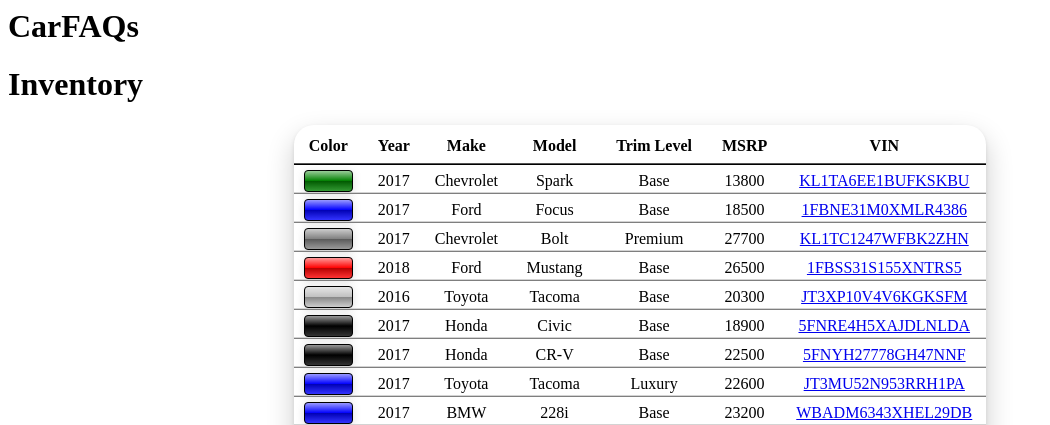
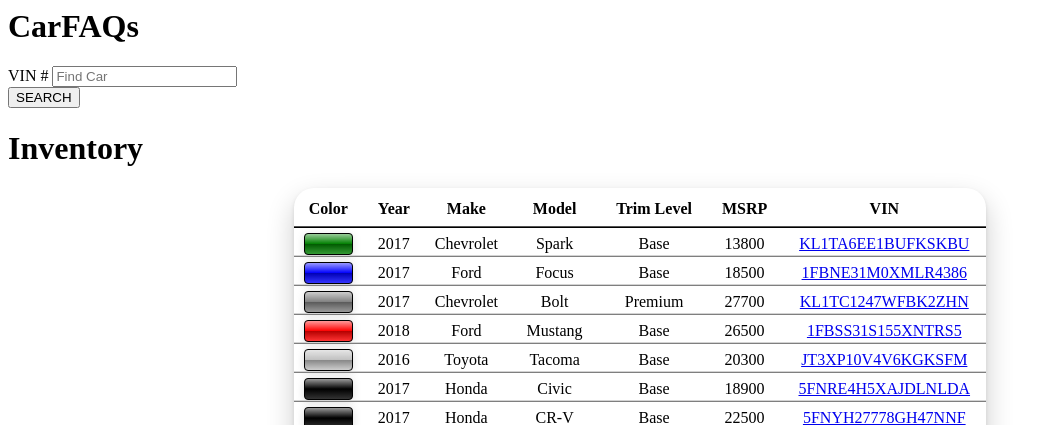
Before and after one commit to Lunarkikes/CSE-111-Project-Chester-Tim, a Flask app: page /cars in a window 1280 px wide. Shown: the top 425 px of the page, without its empty margins (0-1050 px from the left). Run offline with Flask 2, Linux system fonts and the light colour scheme; data comes from the database, SQL or seed files in the repository.

Commit message:
Add files via upload

```diff
--- a/templates/viewcars.html
+++ b/templates/viewcars.html
@@ -1,13 +1,24 @@
 <html>
     <title>Lab 8</title>
     <link rel="stylesheet" href="{{ url_for('static', filename='css/login.css') }}">
+    <script type="text/javascript" src="static/js/learn.js"></script>
     <div class = "transbox">
     <head>
         <h1>CarFAQs</h1>
     </head>
 
+    <form action="/car" method="post">
+        <div id="usrnm" class="txtf">
+            <label class="label">VIN #</label>
+            <input id="username" type="text" name="vin" placeholder="Find Car">
+        </div>
+
+        <div>
+            <input id="button" type="submit" value="SEARCH">
+        </div>
+    </form>
     <body>
-        <div class = "outerbox">
+        <div class = "outerbox" >
         <h1>Inventory</h1>
         <div class = "innerbox">
         <table class="allCarTable">
```
